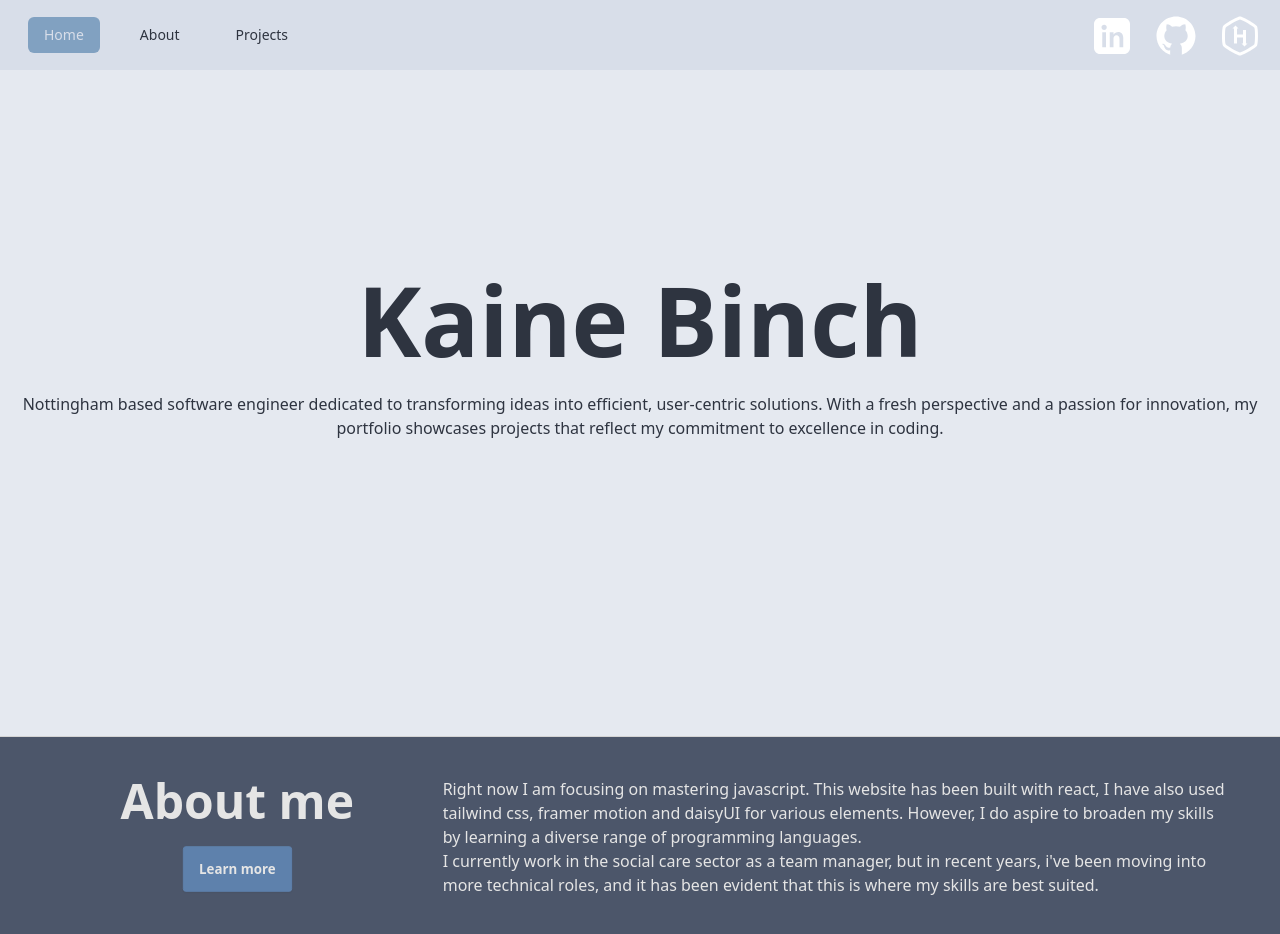
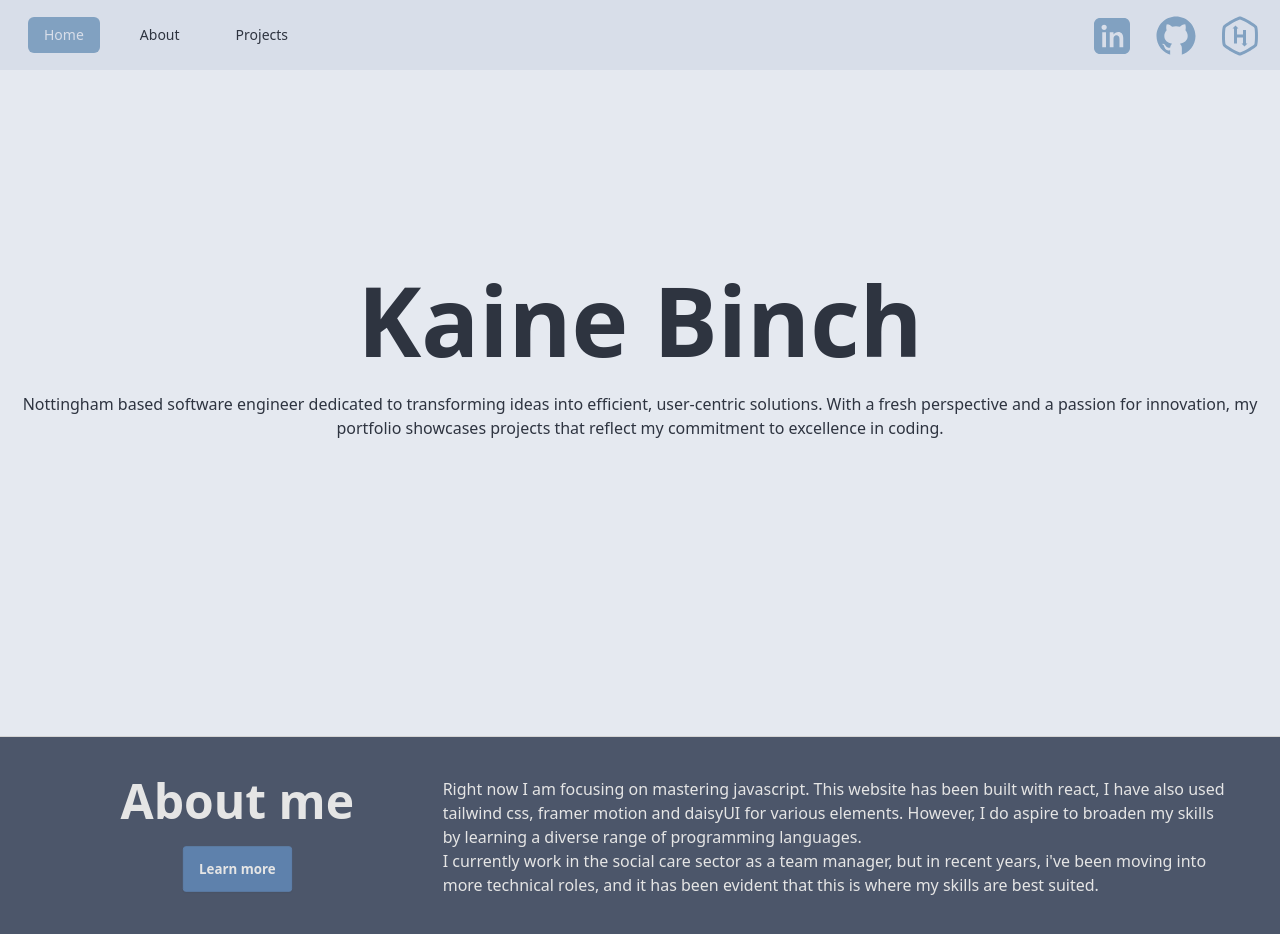
Before and after one commit to KaineBinch/KaineBinch.github.io, a React (Vite) app: page / in a window 1280 px wide. Shown: the top 934 px of the page. Built offline with nearby package versions, Linux system fonts and the light colour scheme.

Commit message:
chore: changed socials color to match new theme

```diff
--- a/src/components/socials.jsx
+++ b/src/components/socials.jsx
@@ -10,7 +10,7 @@ const Social = () => {
             viewBox="-5,-5,32,32"
           >
             <g
-              fill="#ffffff"
+              fill="#81a1c1"
               fillRule="nonzero"
               stroke="none"
               strokeWidth="1"
@@ -44,7 +44,7 @@ const Social = () => {
             viewBox="0,0,256,256"
           >
             <g
-              fill="#ffffff"
+              fill="#81a1c1"
               fillRule="nonzero"
               stroke="none"
               strokeWidth="1"
@@ -80,7 +80,7 @@ const Social = () => {
             viewBox="0,0,256,256"
           >
             <g
-              fill="#ffffff"
+              fill="#81a1c1"
               fillRule="nonzero"
               stroke="none"
               strokeWidth="1"
@@ -116,7 +116,7 @@ const Social = () => {
             viewBox="0,0,256,256"
           >
             <g
-              fill="#ffffff"
+              fill="#81a1c1"
               fillRule="nonzero"
               stroke="none"
               strokeWidth="1"
```
